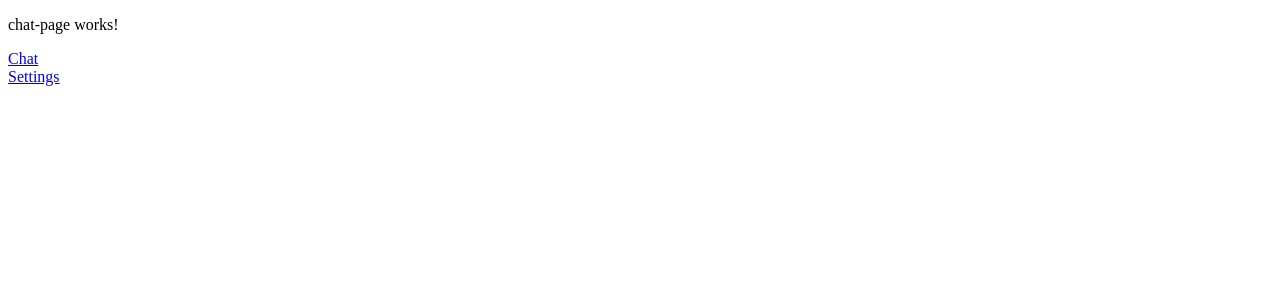
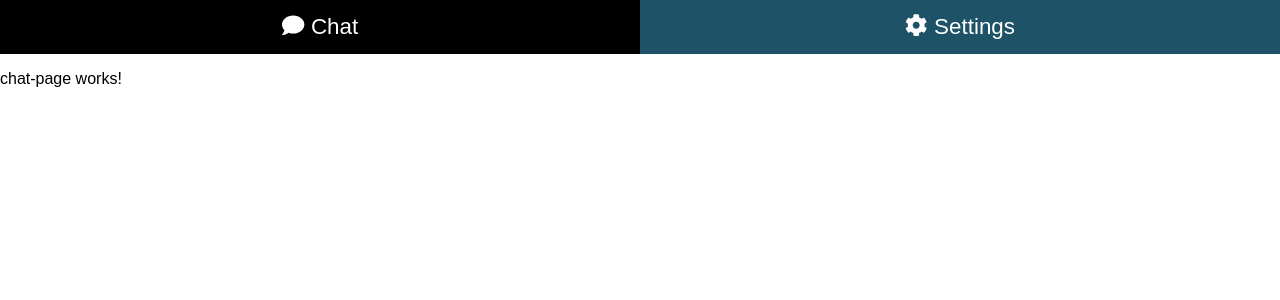
Before and after one commit to mihailgaberov/angular-chat, an Angular app: page /chat in a window 1280 px wide. Shown: the top 300 px of the page. Built offline with nearby package versions, Linux system fonts and the light colour scheme.

Commit message:
:sparkles: Styled Navigation component.

```diff
--- a/src/app/app.component.html
+++ b/src/app/app.component.html
@@ -1,2 +1,2 @@
+<app-navigation></app-navigation>
 <router-outlet></router-outlet>
-<app-navigation></app-navigation>
--- a/src/app/navigation/navigation.component.html
+++ b/src/app/navigation/navigation.component.html
@@ -1,6 +1,10 @@
-<nav>
-    <a routerLink="/chat">Chat</a>
-</nav>
-<nav>
-    <a routerLink="/settings">Settings</a>
-</nav>
+<div class="navigation">
+    <nav>
+        <a routerLink="/chat">
+            <fa-icon [icon]="faComment"></fa-icon>Chat</a>
+    </nav>
+    <nav>
+        <a routerLink="/settings">
+            <fa-icon [icon]="faCog"></fa-icon>Settings</a>
+    </nav>
+</div>
--- a/src/app/navigation/navigation.component.scss
+++ b/src/app/navigation/navigation.component.scss
@@ -0,0 +1,25 @@
+.navigation {
+    display: flex;
+    background-color: #1e5266;
+    nav {
+        width: 50%;
+        text-align: center;
+        fa-icon {
+            margin-right: .3em;
+        }
+        &:hover {
+            background-color: black;
+        }
+        a {
+            display: block;
+            color: white;
+            text-decoration: none;
+            font-size: 1.4em;
+            padding: 14px 16px;
+            &.active {
+                background-color: #111;
+                border-bottom: 3px solid #ccc;
+            }
+        }
+    }
+}
--- a/src/app/navigation/navigation.component.ts
+++ b/src/app/navigation/navigation.component.ts
@@ -1,4 +1,5 @@
 import { Component, OnInit } from '@angular/core';
+import { faComment, faCog } from '@fortawesome/free-solid-svg-icons';
 
 @Component({
   selector: 'app-navigation',
@@ -6,6 +7,8 @@ import { Component, OnInit } from '@angular/core';
   styleUrls: ['./navigation.component.scss']
 })
 export class NavigationComponent implements OnInit {
+  faComment = faComment;
+  faCog = faCog;
 
   constructor() { }
 
--- a/src/styles.scss
+++ b/src/styles.scss
@@ -1 +1,7 @@
 /* You can add global styles to this file, and also import other style files */
+
+body {
+    margin: 0;
+    padding: 0;
+    font-family: sans-serif;
+}
```
Also changed, not shown: 1 other file (tests, documents, lock files or other folders).
